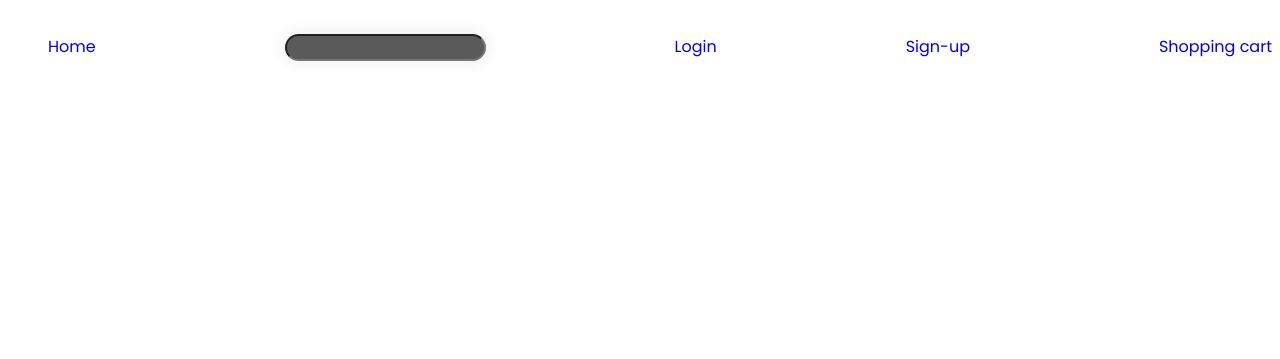
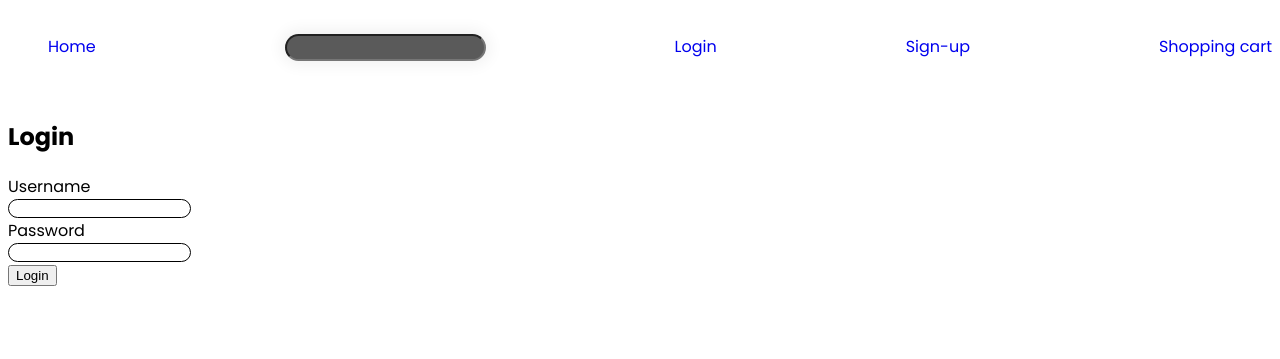
Before and after one commit to LerkkaP/ecommerce-flask, a Flask app: page /login in a window 1280 px wide. Shown: the top 359 px of the page. Run offline with Flask 3, Linux system fonts and the light colour scheme.

Commit message:
Create login and signup form templates

```diff
--- a/website/auth.py
+++ b/website/auth.py
@@ -4,7 +4,7 @@ auth = Blueprint('auth', __name__)
 
 @auth.route('/login')
 def login():
-    return render_template('base.html')
+    return render_template('login.html')
 
 @auth.route('/logout')
 def logout():
@@ -12,4 +12,4 @@ def logout():
 
 @auth.route('/sign-up')
 def sign_up():
-    return render_template('base.html')
+    return render_template('sign_up.html')
--- a/website/static/css/style.css
+++ b/website/static/css/style.css
@@ -41,3 +41,11 @@ nav input {
 .nav-item a:hover {
   text-decoration: underline;
 }
+
+/*  forms  */
+.login-form input,
+.sign-up-form input {
+  display: flex;
+  border-radius: 20px;
+  border: solid 1.5px black;
+}
--- a/website/templates/base.html
+++ b/website/templates/base.html
@@ -8,7 +8,7 @@
       rel="stylesheet"
       href="{{ url_for('static', filename='css/style.css') }}"
     />
-    <title>Ecommerce</title>
+    <title>{% block title %}{% endblock %}</title>
   </head>
   <body>
     <div>
--- /dev/null
+++ b/website/templates/cart.html
@@ -0,0 +1,6 @@
+{% extends "base.html" %} {% block title %}Cart{% endblock %} {% block content
+%}
+
+<h1>Shopping cart</h1>
+
+{% endblock %}
--- a/website/templates/home.html
+++ b/website/templates/home.html
@@ -1,3 +1,4 @@
-{% extends "base.html" %} {% block content %}
+{% extends "base.html" %} {% block title %} Home {% endblock %} {% block content
+%}
 <h1>Homepage</h1>
 {% endblock %}
--- /dev/null
+++ b/website/templates/login.html
@@ -0,0 +1,22 @@
+{% extends "base.html" %} {% block title %}Login{% endblock %} {% block content
+%}
+
+<h2>Login</h2>
+<div class="login-form">
+  <form method="POST">
+    <div>
+      <div>
+        <label for="username">Username</label>
+        <input type="text" name="username" id="username" />
+      </div>
+      <div>
+        <label for="password1">Password</label>
+        <input type="password" name="password" id="password" />
+      </div>
+      <div>
+        <button type="submit">Login</button>
+      </div>
+    </div>
+  </form>
+</div>
+{% endblock %}
--- a/website/views.py
+++ b/website/views.py
@@ -8,4 +8,4 @@ def home():
 
 @views.route('/shopping-cart')
 def shopping_cart():
-    return render_template("base.html")
+    return render_template("cart.html")
```
Also changed, not shown: website/templates/sign_up.html (added, +28 -0 lines).
